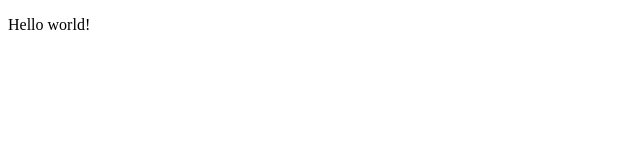
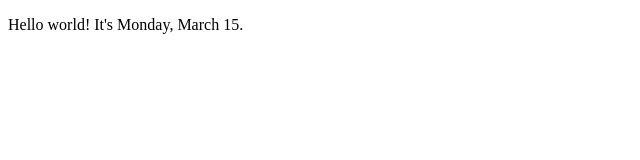
Before and after one commit to lcs-rgordon/HTMLProject, a plain HTML site: page index.html in a window 1280 px wide. Shown: the whole page, without its empty margins (0-640 px from the left). Drawn offline with Linux system fonts and the light colour scheme.

Commit message:
I added the date to my page.

```diff
--- a/index.html
+++ b/index.html
@@ -8,6 +8,6 @@
   </head>
   <body>
     <script src="script.js"></script>
-    <p>Hello world!</p>
+    <p>Hello world! It's Monday, March 15.</p>
   </body>
 </html>
```
